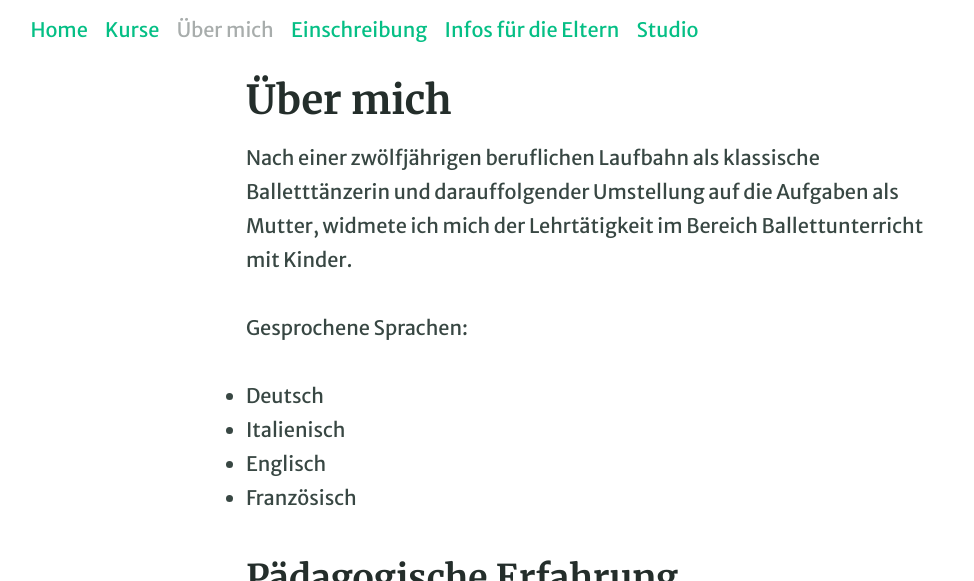
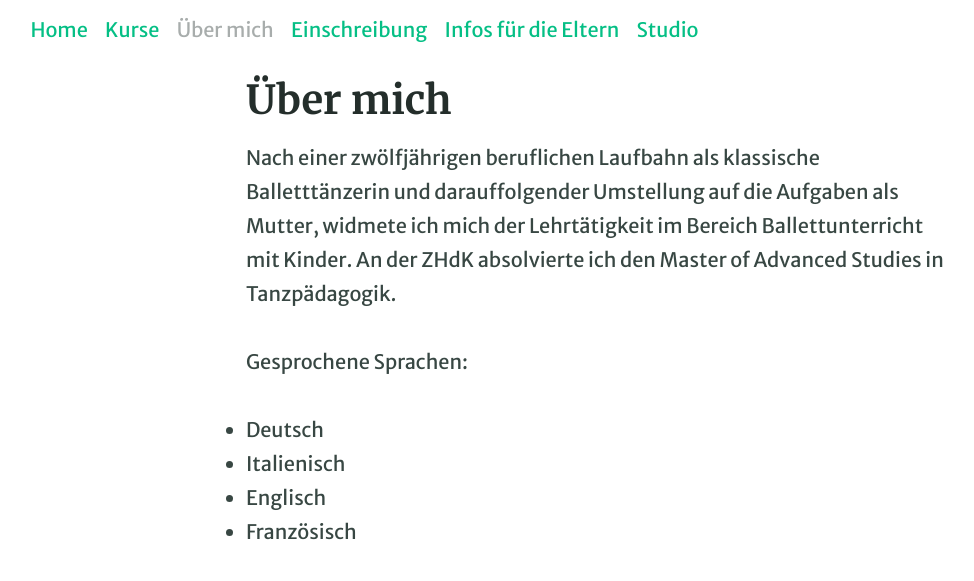
Before and after one commit to irenepedrotti/irenepedrotti.github.io, a Jekyll site: the page built from pages/z07_about.md, in a window 1280 px wide and 900 px high, cut to the strip 319-900 px from the top of the window. Shown: the whole strip, without its empty margins (37-1011 px from the left). Built offline with Jekyll 4.4.1, drawn with Linux system fonts in a browser that asks for light colours.

Commit message:
Ausbildung ZHdK erster Absatz über mich

```diff
--- a/pages/z07_about.md
+++ b/pages/z07_about.md
@@ -4,7 +4,7 @@ title: Über mich
 permalink: /about/
 ---
 
-Nach einer zwölfjährigen beruflichen Laufbahn als klassische Balletttänzerin und darauffolgender Umstellung auf die Aufgaben als Mutter, widmete ich mich der Lehrtätigkeit im Bereich Ballettunterricht mit Kinder.
+Nach einer zwölfjährigen beruflichen Laufbahn als klassische Balletttänzerin und darauffolgender Umstellung auf die Aufgaben als Mutter, widmete ich mich der Lehrtätigkeit im Bereich Ballettunterricht mit Kinder. An der ZHdK absolvierte ich den Master of Advanced Studies in Tanzpädagogik.
 
 Gesprochene Sprachen:
 
```
